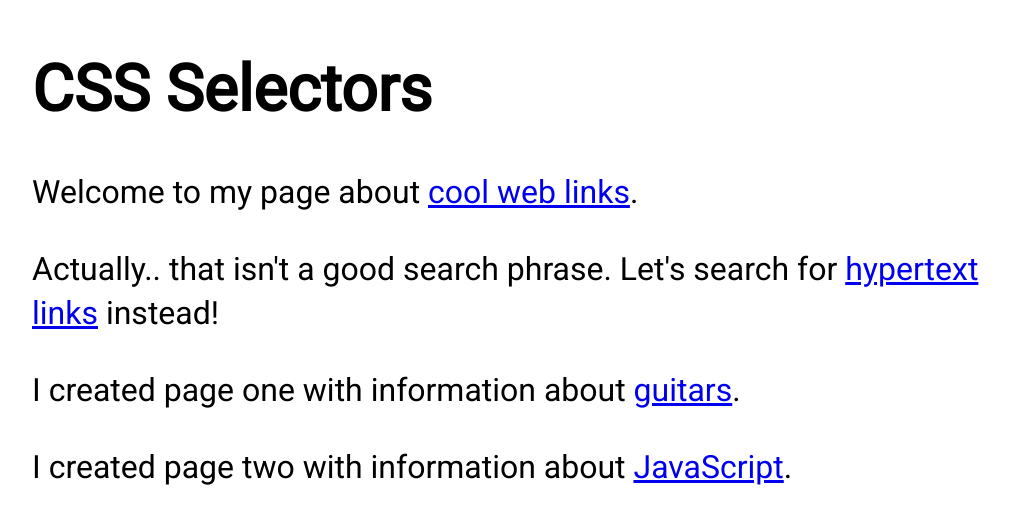
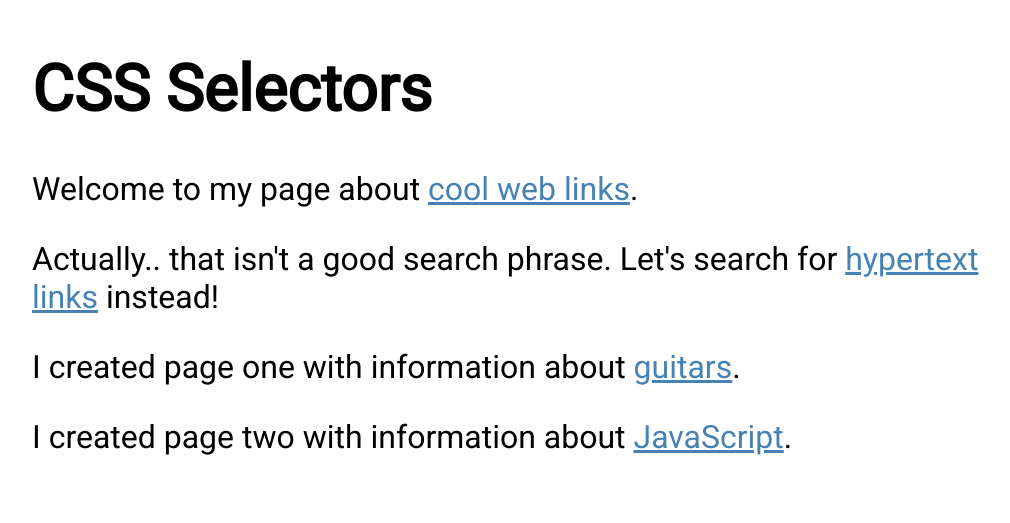
Before and after one commit to AbyssWalker1990/css-practice, a plain HTML site: page index.html in a window 1280 px wide. Shown: the part 127-650 px from the top of the page, without its empty margins (104-1114 px from the left). Drawn offline with Linux system fonts and the light colour scheme.

Commit message:
sone with styling links

```diff
--- a/css/style.css
+++ b/css/style.css
@@ -4,11 +4,20 @@ body {
     font-family: 'Roboto', sans-serif;
 }
 
-/* input, button {
-    font: inherit;
-} */
+a {
+    color: hsl(207, 44%, 49%);
+}
 
-p {
-    line-height: 1.4;
-    font-style: normal;
+a:visited {
+    color: purple;
 }
+
+a:hover, a:focus {
+    color: hsl(189, 44%, 49%, 0.8);
+    background: gold;
+    /* opacity: 0.8; */
+}
+
+a:active {
+    color: red;
+}
```
Also changed, not shown: notes.txt.
